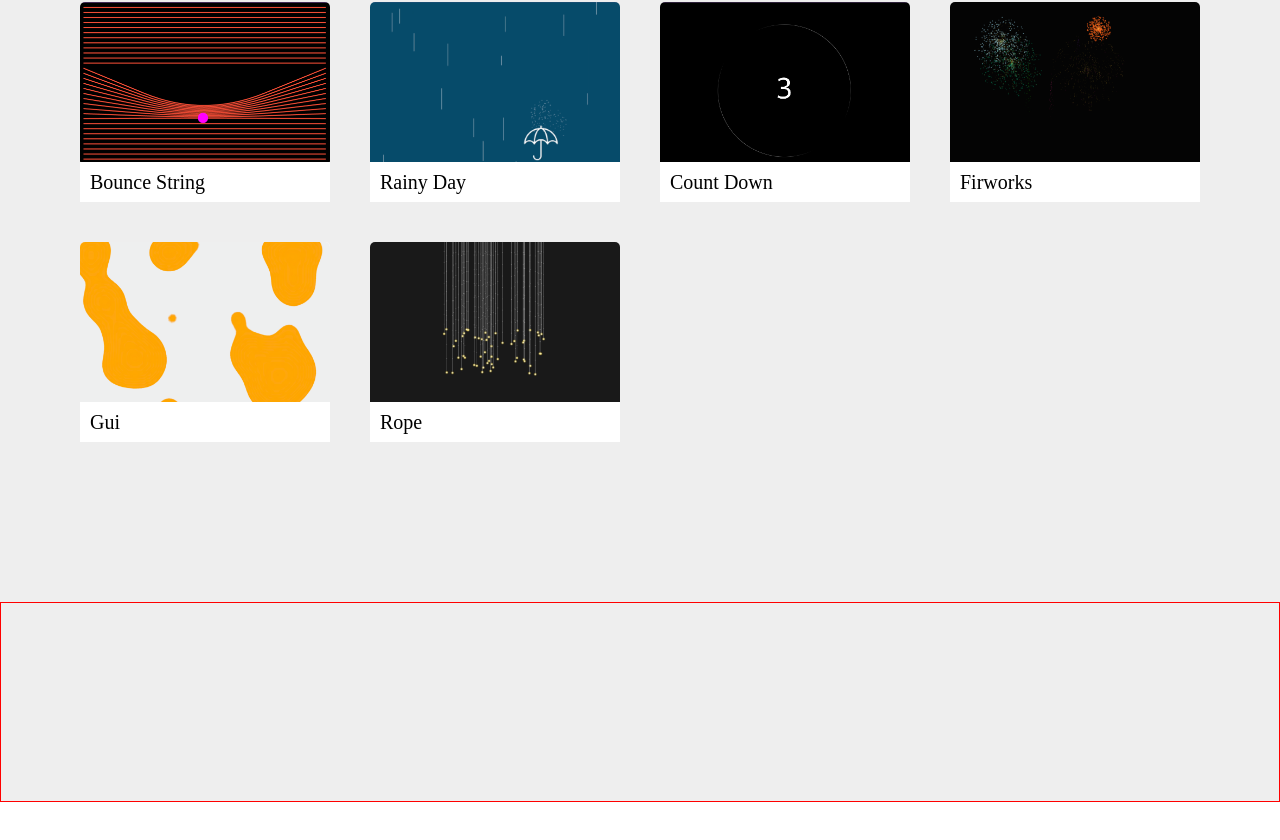
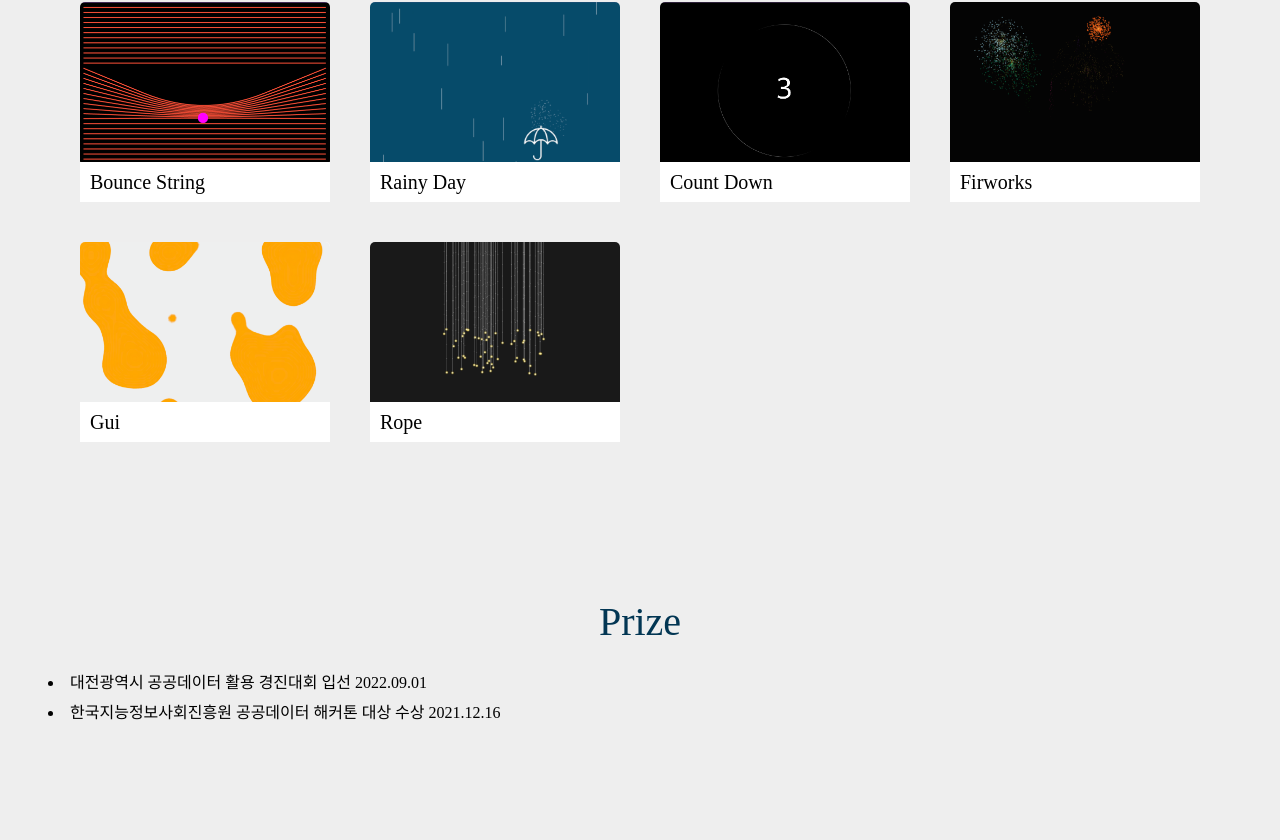
Before and after one commit to hyojinLee-git/portfolio, a React (Vite) app: page / in a window 1280 px wide. Shown: the part 1679-2519 px from the top of the page. Before the commit the page ends 2481 px from the top, so only its background shows below. Built offline with nearby package versions, Linux system fonts and the light colour scheme.

Commit message:
feat: section5 추가

```diff
--- a/src/App.tsx
+++ b/src/App.tsx
@@ -2,6 +2,7 @@ import Section1 from "./containers/Sections/Section1";
 import Section2 from "./containers/Sections/Section2";
 import Section3 from "./containers/Sections/Section3";
 import Section4 from "./containers/Sections/Section4";
+import Section5 from "./containers/Sections/Section5";
 import Navigator from "./layouts/Navigator";
 
 import "./style/App.css";
@@ -17,8 +18,8 @@ function App() {
                 <Section2 />
                 <Section3 />
                 <Section4 />
+                <Section5 />
             </main>
-            <footer></footer>
         </div>
     );
 }
--- /dev/null
+++ b/src/containers/Sections/Section5/index.tsx
@@ -0,0 +1,16 @@
+import "./style.css";
+
+export default function Section5() {
+    return (
+        <section className="section5">
+            <h2>Prize</h2>
+            <ul>
+                <li>대전광역시 공공데이터 활용 경진대회 입선 2022.09.01</li>
+                <li>
+                    한국지능정보사회진흥원 공공데이터 해커톤 대상 수상
+                    2021.12.16
+                </li>
+            </ul>
+        </section>
+    );
+}
--- /dev/null
+++ b/src/containers/Sections/Section5/style.css
@@ -0,0 +1,24 @@
+.section5 {
+    padding: 0 3rem;
+    padding-bottom: 10rem;
+}
+
+.section5 > h2 {
+    font-size: 40px;
+    margin-bottom: 30px;
+    font-weight: 500;
+    color: var(--color-theme4);
+    text-align: center;
+}
+
+.section5 > ul {
+    list-style: inside;
+}
+
+.section5 > ul > li {
+    line-height: 22px;
+    list-style: inside;
+    text-indent: -20px;
+    padding-left: 20px;
+    margin-bottom: 0.5rem;
+}
```
